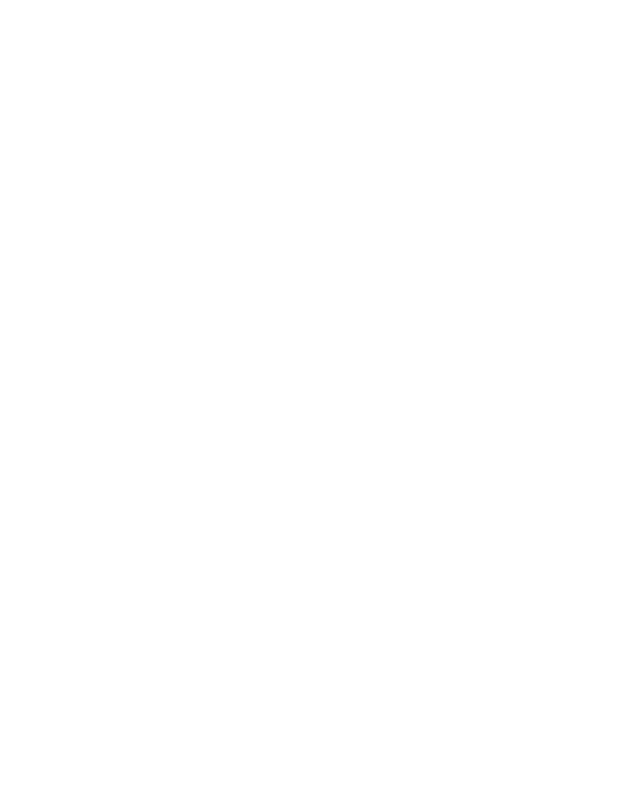
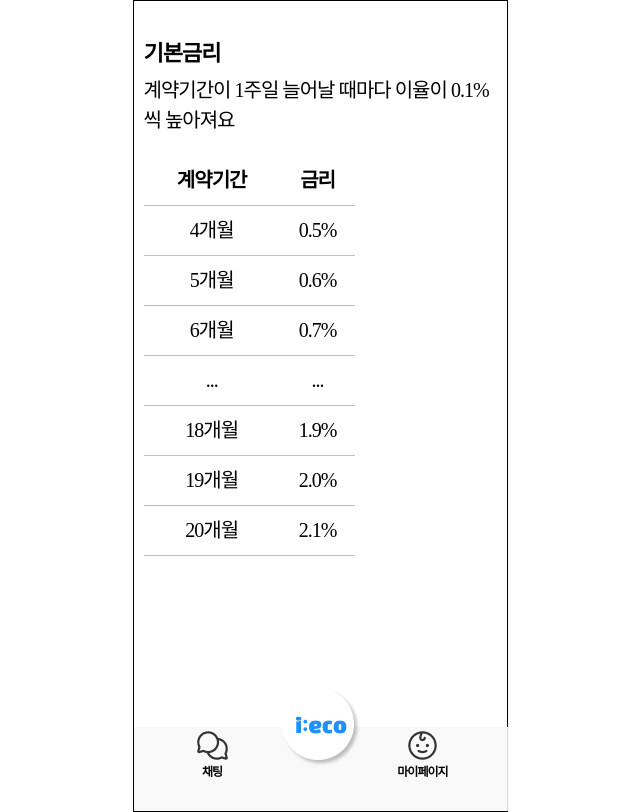
Before and after one commit to MoneyPlay-DigitalHanaro/front-end, a React (Create React App) app: page /savings/rate in a window 1280 px wide. Before the commit this address had no page. Shown: the whole page, without its empty margins (320-960 px from the left). Built offline with nearby package versions, Linux system fonts and the light colour scheme; a web font is replaced by a local one.

Commit message:
Feat: 예금 금리 정보 페이지 추가

```diff
--- a/src/App.js
+++ b/src/App.js
@@ -42,6 +42,7 @@ import WordQuiz from "./pages/wordQuiz/WordQuiz";
 import Board from "./pages/board/Board";
 import AssetPlus from "./pages/assetPlus/AssetPlus.js";
 import InstallmentSavingsNotice from "./pages/installmentSavings/InstallmentSavingsNotice.js";
+import InstallmentSavingsRateInfo from "./pages/installmentSavings/InstallmentSavingsRateInfo.js";
 
 function App() {
   // useEffect(() => {
@@ -87,6 +88,7 @@ function App() {
             <Route path="/wordQuiz" element={<WordQuiz />} />
             <Route path="/board" element={<Board />} />
             <Route path="/savings/notice" element={<InstallmentSavingsNotice />} />
+            <Route path="/savings/rate" element={<InstallmentSavingsRateInfo />} />
           </Routes>
           {/* `/admin` 또는 `/testadmin`이 아닌 경우에만 Footer를 렌더링합니다 */}
           {location.pathname !== "/admin" &&
--- a/src/pages/installmentSavings/InstallmentSavingsJoin.js
+++ b/src/pages/installmentSavings/InstallmentSavingsJoin.js
@@ -227,7 +227,7 @@ const InstallmentSavingsJoin = () => {
                 <DetailLink href="/savings/notice">상품 안내</DetailLink>
             </DetailInfo>
             <DetailInfo>
-                <DetailLink href="#">금리 정보</DetailLink>
+                <DetailLink href="/savings/rate">금리 정보</DetailLink>
             </DetailInfo>
         </div>
     );
--- a/src/pages/installmentSavings/InstallmentSavingsNotice.js
+++ b/src/pages/installmentSavings/InstallmentSavingsNotice.js
@@ -16,6 +16,7 @@ const NoticeContent = styled.div`
     text-align: left;
     font-weight: normal;
     margin-bottom: 20px;
+    font-size: 18px;
 `;
 
 const InstallmentSavingsNotice = () => {
@@ -23,7 +24,9 @@ const InstallmentSavingsNotice = () => {
         <NoticeContainer>
             <NoticeTitle>가입대상</NoticeTitle>
             <NoticeContent>아이코를 가입한 실명의 개인<br />
-                ※ 동일 상품은 1인 1개만 가입 가능해요
+                ※ 동일 상품은 1인 1개만 가입 가능해요<br />
+                ※ 중도 해지는 불가능해요<br />
+                ※ 만기일이 되면 자동으로 만기돼요
             </NoticeContent>
             <NoticeTitle>적금종류</NoticeTitle>
             <NoticeContent>
--- /dev/null
+++ b/src/pages/installmentSavings/InstallmentSavingsRateInfo.js
@@ -0,0 +1,81 @@
+import React from 'react';
+import styled from 'styled-components';
+
+const RateContainer = styled.div`
+    padding: 10px;
+`;
+
+const Title = styled.h5`
+    text-align: left;
+    font-weight: bold;
+    font-size: 22px;
+`;
+
+const Content = styled.div`
+    font-weight: normal;
+    text-align: left;
+    margin-bottom: 20px;
+    font-size: 20px;
+`;
+
+const InterestTable = styled.table`
+    font-weight: normal;
+    width: 60%;
+`;
+
+const Row = styled.tr`
+    width: 70%;
+    height: 50px;
+    border-bottom: 1px solid rgba(0, 0, 0, 0.25);
+`;
+
+const Head = styled.th`
+    margin-right: 30px;
+`;
+
+const InstallmentSavingsRateInfo = () => {
+    return (
+        <RateContainer>
+            <Title>기본금리</Title>
+            <Content>
+                계약기간이 1주일 늘어날 때마다 이율이 0.1%씩 높아져요
+            </Content>
+            <InterestTable>
+                <Row>
+                    <Head>계약기간</Head>
+                    <Head>금리</Head>
+                </Row>
+                <Row>
+                    <td>4개월</td>
+                    <td>0.5%</td>
+                </Row>
+                <Row>
+                    <td>5개월</td>
+                    <td>0.6%</td>
+                </Row>
+                <Row>
+                    <td>6개월</td>
+                    <td>0.7%</td>
+                </Row>
+                <Row>
+                    <td>...</td>
+                    <td>...</td>
+                </Row>
+                <Row>
+                    <td>18개월</td>
+                    <td>1.9%</td>
+                </Row>
+                <Row>
+                    <td>19개월</td>
+                    <td>2.0%</td>
+                </Row>
+                <Row>
+                    <td>20개월</td>
+                    <td>2.1%</td>
+                </Row>
+            </InterestTable>
+        </RateContainer>
+    );
+};
+
+export default InstallmentSavingsRateInfo;
```
